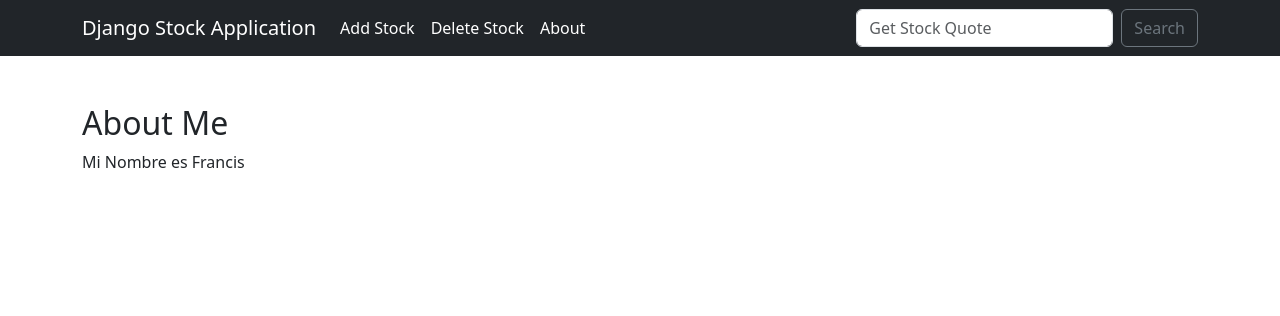
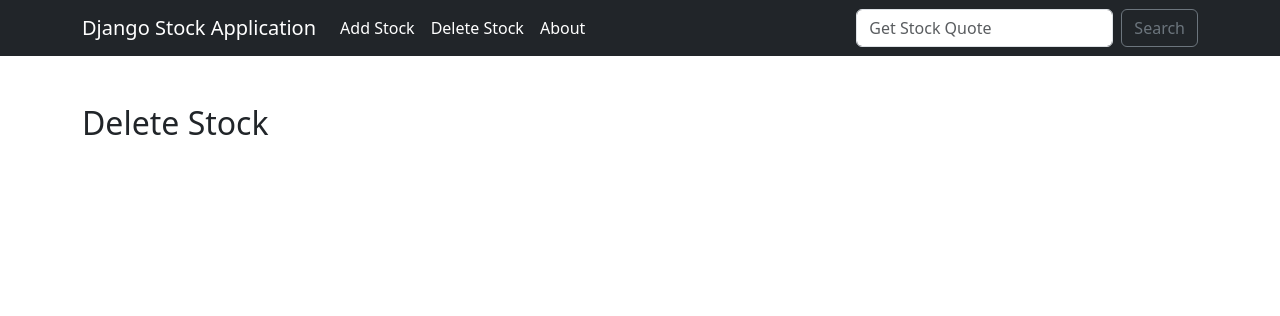
Before and after one commit to FrancisChung/udemy-django-stock, a Django app: page /delete_stock.html in a window 1280 px wide. Shown: the top 316 px of the page. Run offline with Django 5.2, Linux system fonts and the light colour scheme.

Commit message:
Basic Version of Delete Stock

```diff
--- a/quotes/templates/delete_stock.html
+++ b/quotes/templates/delete_stock.html
@@ -1,5 +1,6 @@
 {% extends 'base.html' %}
 {% block content %}
-    <h2>About Me</h2>
-    <p>Mi Nombre es Francis</p>
+    <h2>Delete Stock</h2>
+
+
 {% endblock %}
```
